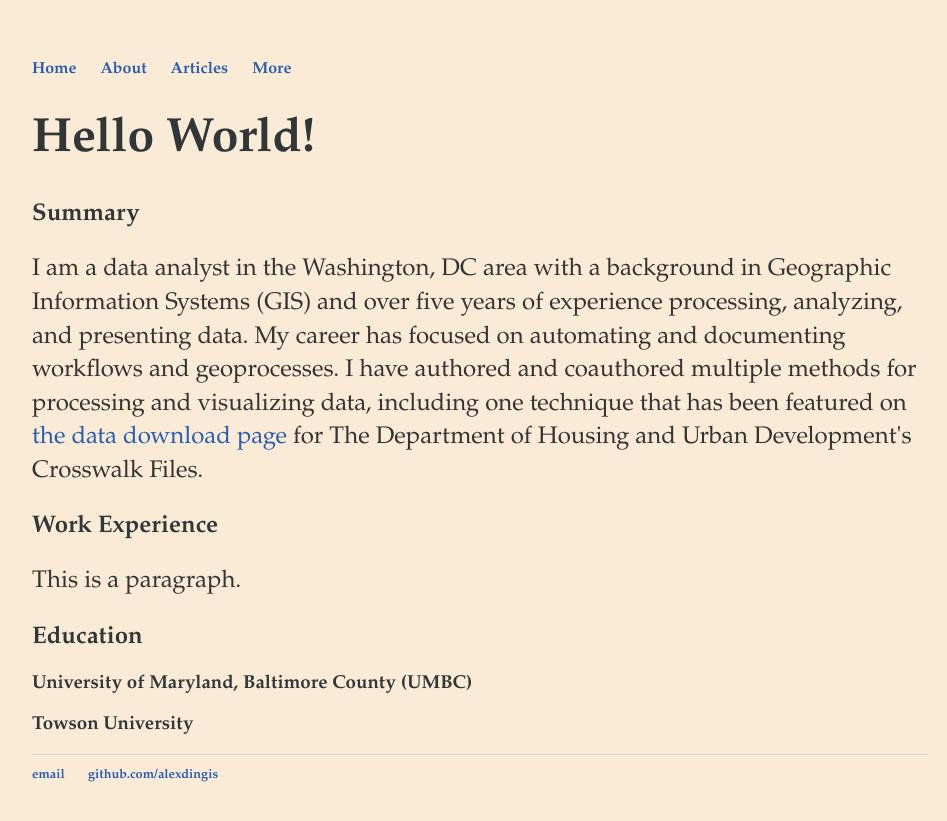
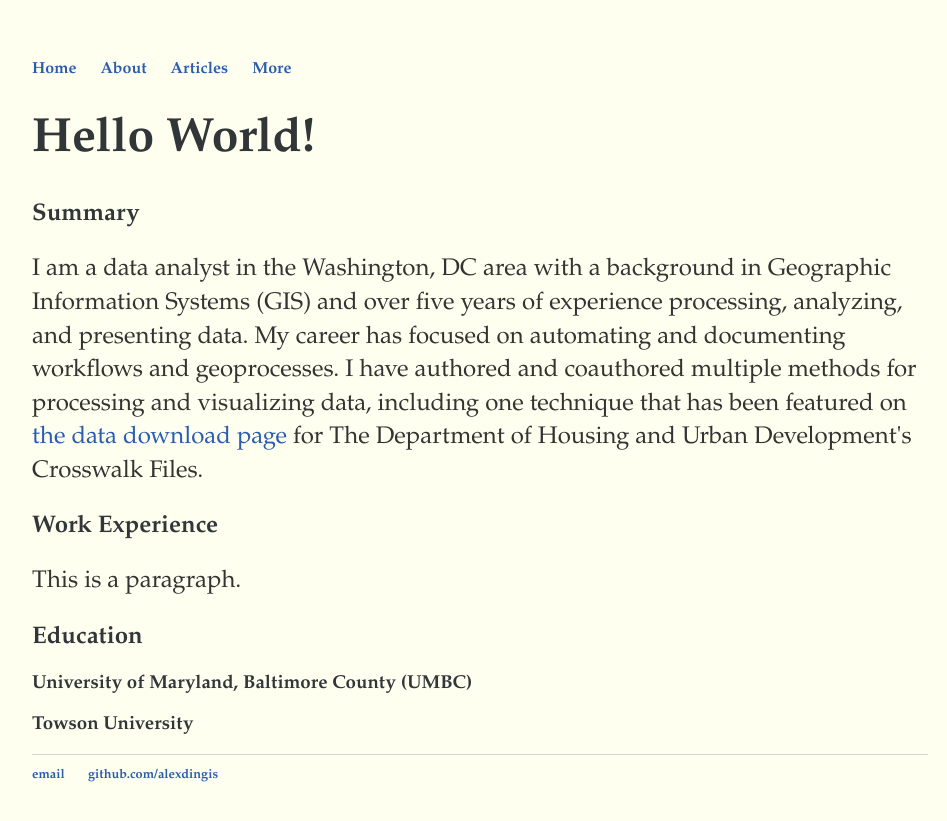
Before and after one commit to alexdingis/alexdingis.github.io, a Jekyll site: the page built from index.html, in a window 1280 px wide. Shown: the top 821 px of the page, without its empty margins (160-1107 px from the left). Built offline with Jekyll 4.4.1, drawn with Linux system fonts in a browser that asks for light colours.

Commit message:
Update main.css

```diff
--- a/css/main.css
+++ b/css/main.css
@@ -1,7 +1,7 @@
 body {
     margin: 60px auto;
     width: 70%;
-    background: #faebd7;
+    background: #fffff0;
     color: #313639;
     font-family: 'Garamond', sans-serif;
 }
```
